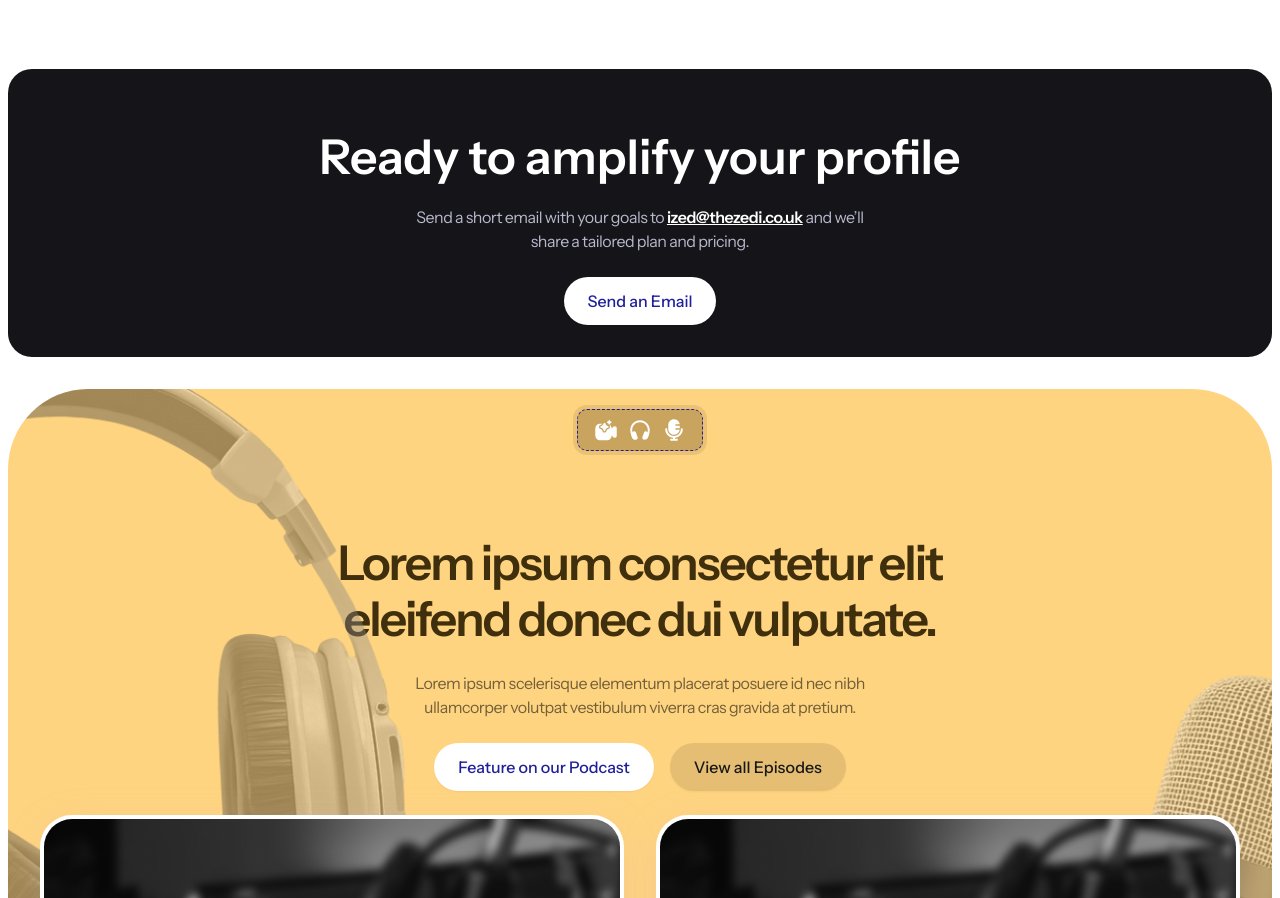
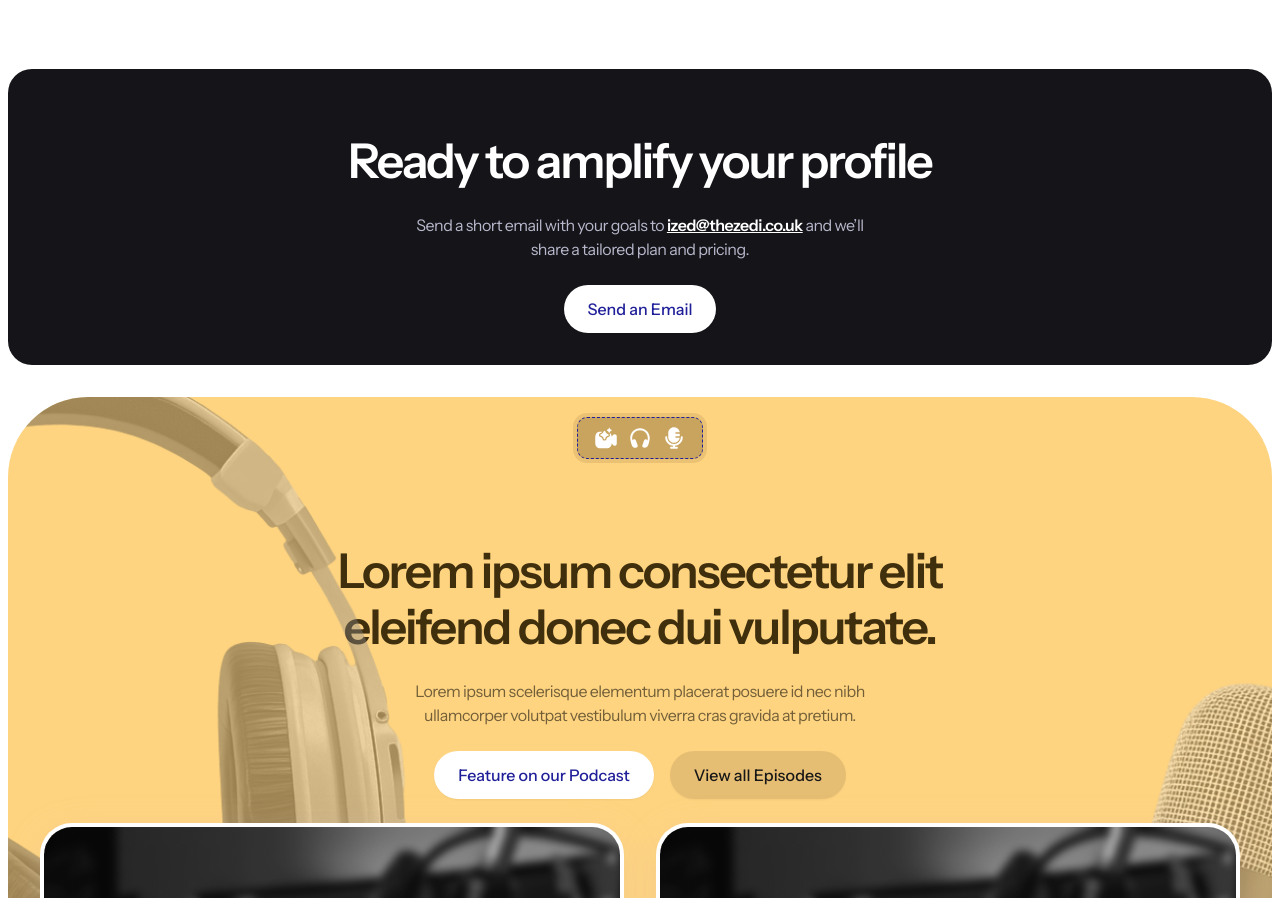
Before and after one commit to kingbary/cinnamon, a Next.js app: page / in a window 1280 px wide. Shown: the part 1440-2338 px from the top of the page. Built offline with nearby package versions, Linux system fonts and the light colour scheme.

Commit message:
chore: update amplify profile section

```diff
--- a/components/home/amplify-profile.tsx
+++ b/components/home/amplify-profile.tsx
@@ -6,11 +6,13 @@ import { Button } from '../ui/button'
 export default function AmplifyProfile() {
   return (
     <Container className='bg-[#141419] mt-0 mb-8 md:mt-8'>
-      <div className='flex flex-col items-center gap-6 mt-16 mb-8'>
-        <h3 className='text-white text-3xl md:text-5xl text-center font-semibold'>Ready to amplify your profile</h3>
+      <div className='flex flex-col items-center gap-6 mt-16 mb-8' id='amplify-profile'>
+        <h2 className='text-white'>Ready to amplify your profile</h2>
         <p className='text-[#B8B8CC] text-center max-w-[452px]'>Send a short email with your goals to <Link href={'mailto:ized@thezedi.co.uk'} className='underline text-white font-semibold'>ized@thezedi.co.uk</Link> and we’ll share a tailored plan and pricing.</p>
         <div className='flex justify-center'>
-          <Button variant={'secondary'} className='w-fit'>Send an Email</Button>
+          <Link href={'mailto:ized@thezedi.co.uk'} >
+            <Button variant={'secondary'} className='w-fit'>Send an Email</Button>
+          </Link>
         </div>
       </div>
     </Container>
```
